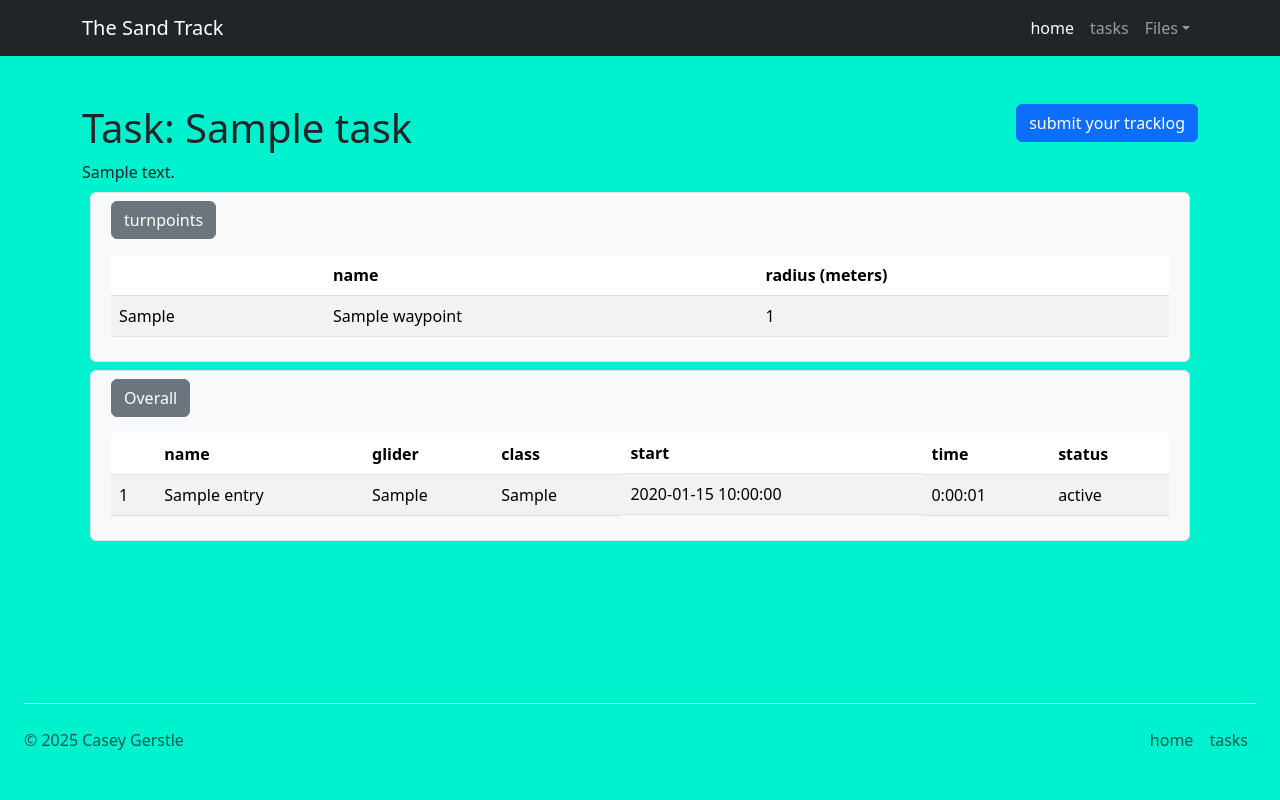
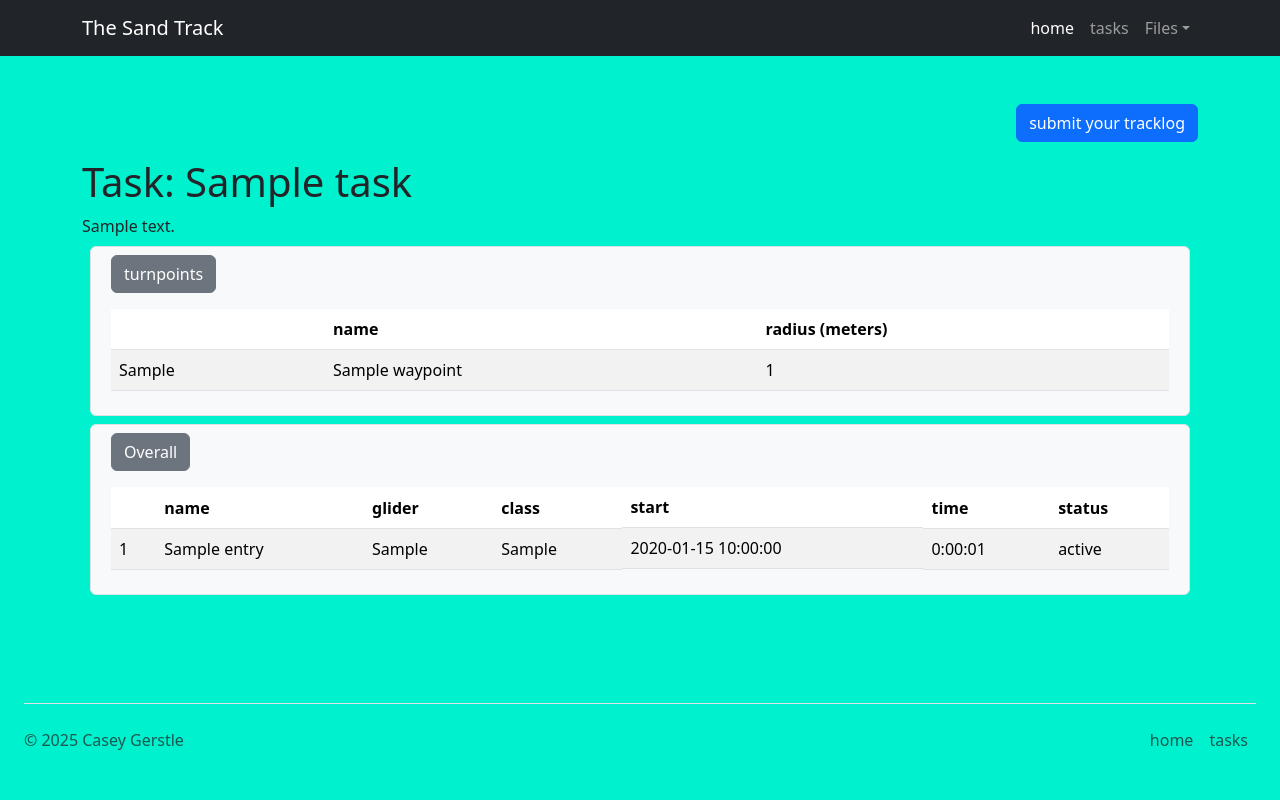
Before and after one commit to gerstle/sand-track, a Flask app: page /tasks/1 in a window 1280 px wide. Run offline with Flask 3, Linux system fonts and the light colour scheme; tables that the repository leaves empty hold one stand-in row (values such as "Sample post"); some libraries are stand-ins or nearby versions.

Commit message:
fix task detail top and footer (#14)

```diff
--- a/src/templates/base.html
+++ b/src/templates/base.html
@@ -10,12 +10,23 @@
         {% block styles %}
             <!-- Bootstrap CSS -->
             {{ bootstrap.load_css() }}
+            <style>
+                body {
+                    display: flex;
+                    min-height: 100vh;
+                    flex-direction: column;
+                }
+
+                main {
+                    flex: 1;
+                }
+            </style>
         {% endblock %}
         <link rel="stylesheet" href="{{ url_for('static', filename='css/style.css') }}"/>
     {% endblock %}
 </head>
-<body class="d-flex flex-column h-100">
-<main class="flex-shrink-0">
+<body>
+<header>
     <nav class="navbar navbar-expand-lg navbar-dark bg-dark">
         <div class="container">
             <a class="navbar-brand" href="{{ url_for('main.index') }}">The Sand Track</a>
@@ -52,6 +63,8 @@
             </div>
         </div>
     </nav>
+</header>
+<main>
     <div class="container">
         <div class="text-center mt-5">
             {% with messages = get_flashed_messages(with_categories=true) %}
@@ -67,8 +80,7 @@
         </div>
     </div>
 </main>
-
-<footer class="d-flex flex-wrap justify-content-between align-items-center py-3 my-4 mx-4 border-top mt-auto fixed-bottom">
+<footer class="d-flex flex-wrap justify-content-between align-items-center py-3 my-4 mx-4 border-top mt-auto">
     <p class="col-md-4 mb-0 text-body-secondary">© {{ now.year }} Casey Gerstle</p>
 
     <a href="/"
--- a/src/templates/tasks/detail.html
+++ b/src/templates/tasks/detail.html
@@ -46,13 +46,6 @@
 
     <div class="row">
         <div class="col">
-            <div class="clearfix">
-                <div class="float-start">
-                    <h1>Task: {{ task.name }}</h1>
-                </div>
-            </div>
-        </div>
-        <div class="col">
             <p class="text-end">
                 <button type="button" class="btn btn-primary" data-bs-toggle="modal"
                         data-bs-target="#submitTracklogModal">
@@ -61,9 +54,16 @@
             </p>
         </div>
     </div>
-    <div class="clearfix">
-        <div class="float-start">
-            {{ task.description or "" }}
+    <div class="row">
+        <div class="clearfix">
+            <div class="float-start">
+                <h1>Task: {{ task.name }}</h1>
+            </div>
+        </div>
+        <div class="clearfix">
+            <div class="float-start">
+                {{ task.description or "" }}
+            </div>
         </div>
     </div>
 
```
